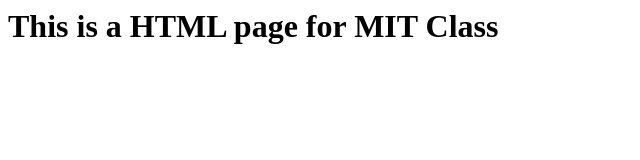
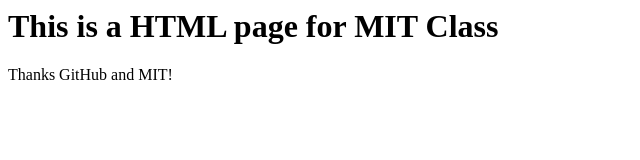
Before and after one commit to maletazul/MITWEB, a plain HTML site: page index.html in a window 1280 px wide. Shown: the whole page, without its empty margins (0-640 px from the left). Drawn offline with Linux system fonts and the light colour scheme.

Commit message:
Update index.html

```diff
--- a/index.html
+++ b/index.html
@@ -1,4 +1,6 @@
 <html>
 <h1> This is a HTML page for MIT Class </h1>
 
+Thanks GitHub and MIT!
+
 </html>
```
